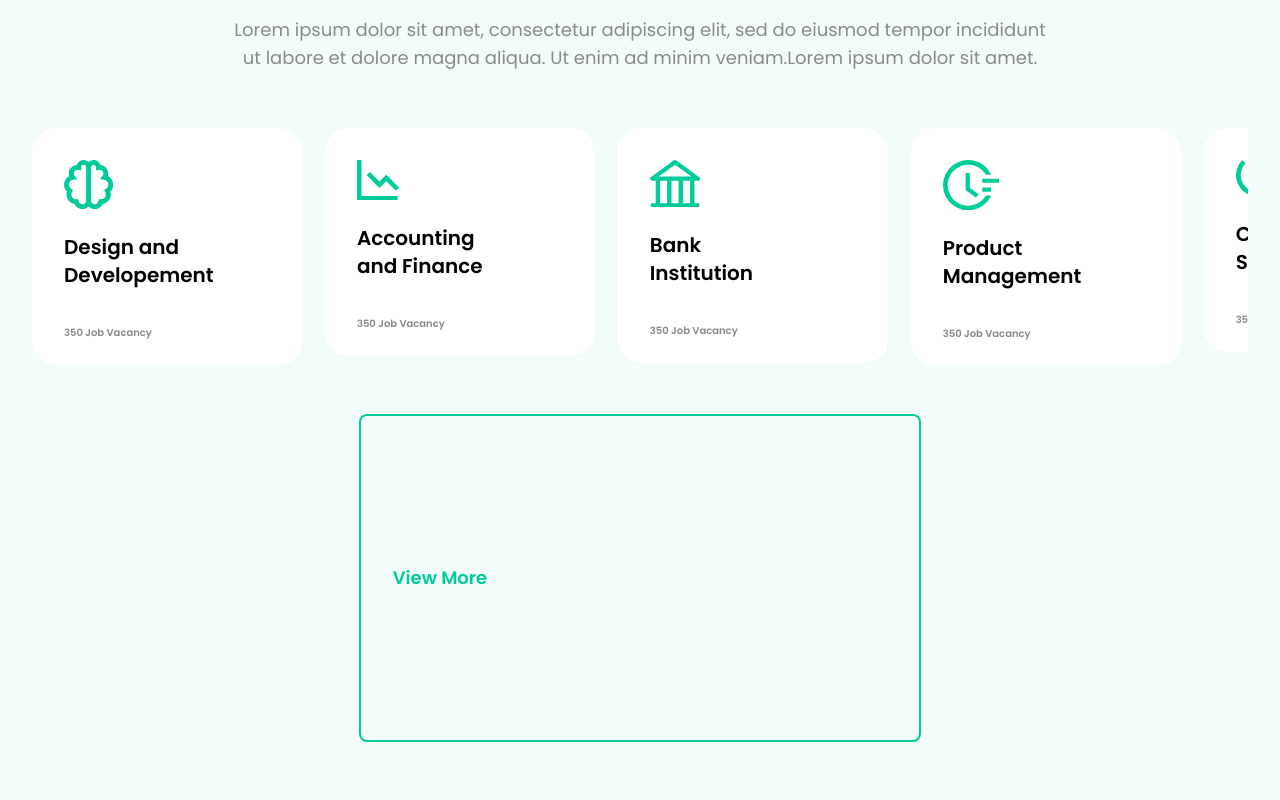
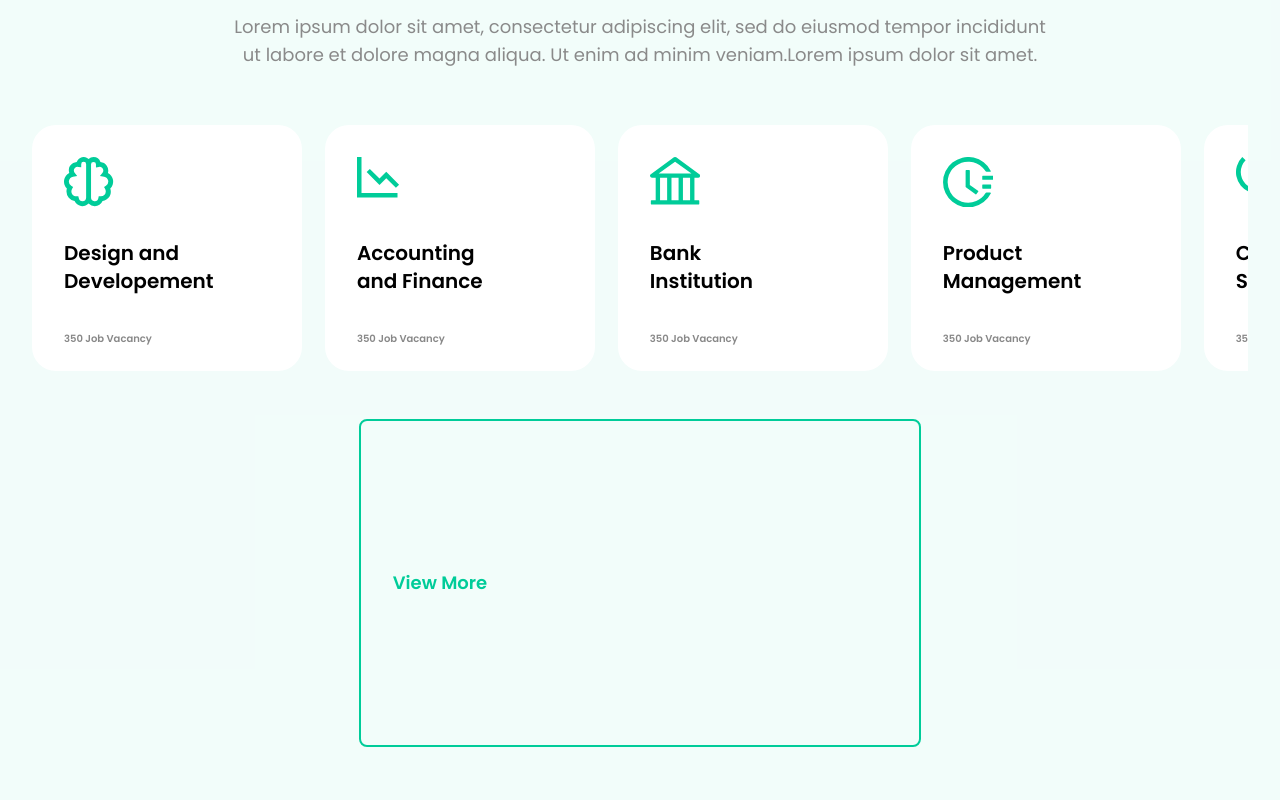
Before and after one commit to MaryJoeKhoury/job-search, a Next.js app: page / in a window 1280 px wide. Shown: the part 2380-3180 px from the top of the page. Built offline with nearby package versions, Linux system fonts and the light colour scheme.

Commit message:
style fixes on card

```diff
--- a/components/Card.js
+++ b/components/Card.js
@@ -4,9 +4,9 @@ import Cards from "./Cards";
 export const Card = (props) => {
   return (
     <div
-      className={`group flex cursor-pointer flex-col items-start justify-center gap-4 rounded-3xl pr-8 pt-8 ${props.paddingWrap} bg-white text-center font-Poppins ${props.width} ${props.hover}`}
+      className={`group flex cursor-pointer flex-col items-start justify-center gap-4 rounded-3xl pr-8 pt-8 ${props.paddingWrap} bg-white text-center font-Poppins ${props.width} ${props.hover} hover:duration-500`}
     >
-      <div className="w-7 md:w-10">
+      <div className="h-full w-full md:w-full">
         {/* <img src={props.icon} className="group-hover:bg-red-50" /> */}
         {props.icon}
       </div>
--- a/components/Footer.js
+++ b/components/Footer.js
@@ -11,7 +11,15 @@ const Footer = () => {
           minim veniam.
         </p>
       </div>
-      <div></div>
+      <div>
+        <h1>Company</h1>
+        <ul>
+          <li>Address: 123 Fifth Avenue, New York - 1060,USA.</li>
+          <li>Call Us: +(1600) 456 7890</li>
+          <li>Email: yourid@example.com</li>
+          <li>Mon Sat</li>
+        </ul>
+      </div>
       <div></div>
       <div></div>
     </div>
--- a/components/svgs/ApplyJob.js
+++ b/components/svgs/ApplyJob.js
@@ -1,11 +1,6 @@
 import * as React from "react";
 const ApplyJob = (props) => (
-  <svg
-    xmlns="http://www.w3.org/2000/svg"
-    width={42.76}
-    height={47.5}
-    {...props}
-  >
+  <svg xmlns="http://www.w3.org/2000/svg" width={50} height={50} {...props}>
     <g fill="#0c9" data-name="Group 63">
       <path
         d="m30.88 26.13-9.5-11.88-9.5 11.88h7.13V47.5h4.75V26.13Z"
--- a/components/svgs/Bank.js
+++ b/components/svgs/Bank.js
@@ -1,14 +1,9 @@
 import * as React from "react";
 const Bank = (props) => (
-  <svg
-    xmlns="http://www.w3.org/2000/svg"
-    width={50.129}
-    height={47.46}
-    {...props}
-  >
+  <svg xmlns="http://www.w3.org/2000/svg" width={50} height={50} {...props}>
     <path
       fill="#0c9"
-      className="group-hover:fill-white"
+      className="group-hover:fill-white group-hover:duration-500"
       d="M48.193 20.7a1.94 1.94 0 0 0 1.132-3.51L26.202.37a1.936 1.936 0 0 0-2.276 0L.803 17.19a1.941 1.941 0 0 0 1.138 3.51h3.748v22.65H1.33a.486.486 0 0 0-.485.48v3.15a.48.48 0 0 0 .485.48h47.468a.48.48 0 0 0 .485-.48v-3.15a.486.486 0 0 0-.485-.48h-4.359V20.7ZM25.064 4.64l16.414 11.94H8.65ZM10.048 20.7h7.084v22.65h-7.084Zm11.444 0h7.084v22.65h-7.084ZM40.08 43.35h-7.145V20.7h7.145Z"
       data-name="Path 265"
     />
--- a/components/svgs/Brain.js
+++ b/components/svgs/Brain.js
@@ -1,14 +1,9 @@
 import * as React from "react";
 const Brain = (props) => (
-  <svg
-    xmlns="http://www.w3.org/2000/svg"
-    width={49.166}
-    height={49.16}
-    {...props}
-  >
+  <svg xmlns="http://www.w3.org/2000/svg" width={50} height={50} {...props}>
     <path
       fill="#0c9"
-      className="group-hover:fill-white"
+      className="group-hover:fill-white group-hover:duration-500"
       d="M43.915 15.89a8.6 8.6 0 0 0-1.165-7.21 8.486 8.486 0 0 0-2.727-2.56 8.637 8.637 0 0 0-3.556-1.17A7.366 7.366 0 0 0 29.5 0a7.326 7.326 0 0 0-4.917 1.91 7.324 7.324 0 0 0-11.861 3.04 8.662 8.662 0 0 0-3.565 1.16 8.614 8.614 0 0 0-3.906 9.78 9.829 9.829 0 0 0-2.37 15.65 10.007 10.007 0 0 0-.423 2.87 9.84 9.84 0 0 0 8.125 9.67 8.591 8.591 0 0 0 14 2.48 8.6 8.6 0 0 0 6.146 2.6 8.634 8.634 0 0 0 7.842-5.06 9.726 9.726 0 0 0 3.828-1.56 9.844 9.844 0 0 0 3.886-11 9.85 9.85 0 0 0-2.37-15.65ZM18.437 44.25a3.694 3.694 0 0 1-3.614-2.95l-.521-1.97h-2.011A4.932 4.932 0 0 1 7.997 32l1.121-2-1.928-1.26a4.924 4.924 0 0 1 1.861-9.01l4.162-.64-2.6-3.31a3.651 3.651 0 0 1-.77-2.07 3.687 3.687 0 0 1 4.452-3.8l2.916.43V7.37a2.459 2.459 0 1 1 4.917 0v33.19a3.7 3.7 0 0 1-3.691 3.69Zm23.539-15.51-1.928 1.25L41.169 32a4.884 4.884 0 0 1 .622 2.41 4.953 4.953 0 0 1-5.039 4.92h-2.011l-.4 1.97a3.688 3.688 0 0 1-7.3-.74V7.37A2.459 2.459 0 0 1 29.5 4.91a2.487 2.487 0 0 1 2.458 2.58v2.97l2.916-.55a3.691 3.691 0 0 1 4.452 3.8 3.651 3.651 0 0 1-.77 2.07l-2.6 3.32 4.162.63a4.924 4.924 0 0 1 1.861 9.01Z"
       data-name="Path 264"
     />
--- a/components/svgs/Clock.js
+++ b/components/svgs/Clock.js
@@ -1,12 +1,11 @@
 import * as React from "react";
 const Clock = (props) => (
-  <svg
-    xmlns="http://www.w3.org/2000/svg"
-    width={56.78}
-    height={50.392}
-    {...props}
-  >
-    <g fill="#0c9" className="group-hover:fill-white" data-name="Group 54">
+  <svg xmlns="http://www.w3.org/2000/svg" width={50} height={50} {...props}>
+    <g
+      fill="#0c9"
+      className="group-hover:fill-white group-hover:duration-500"
+      data-name="Group 54"
+    >
       <path
         d="M56.27 18.742h-16.5a.523.523 0 0 0-.52.52v3.09a.516.516 0 0 0 .52.52h16.5a.514.514 0 0 0 .51-.52v-3.09a.521.521 0 0 0-.51-.52Zm-8.64 8.77h-7.86a.516.516 0 0 0-.52.52v3.09a.523.523 0 0 0 .52.52h7.86a.523.523 0 0 0 .52-.52v-3.09a.516.516 0 0 0-.52-.52Zm-21.51-14.53h-2.79a.717.717 0 0 0-.72.72v15.98a.7.7 0 0 0 .3.58l9.59 7a.727.727 0 0 0 1.01-.15l1.66-2.26v-.01a.732.732 0 0 0-.16-1.01l-8.17-5.9v-14.23a.711.711 0 0 0-.72-.72Z"
         data-name="Path 208"
--- a/components/svgs/Graph.js
+++ b/components/svgs/Graph.js
@@ -1,17 +1,12 @@
 import * as React from "react";
 const Graph = (props) => (
-  <svg
-    xmlns="http://www.w3.org/2000/svg"
-    width={42.091}
-    height={40.5}
-    {...props}
-  >
+  <svg xmlns="http://www.w3.org/2000/svg" width={50} height={50} {...props}>
     <g data-name="Group 51">
       <g data-name="Group 49">
         <g data-name="Group 48">
           <path
             fill="#0c9"
-            className="group-hover:fill-white"
+            className="group-hover:fill-white group-hover:duration-500"
             d="M4.5 0H0v40.5h40.5V36h-36Z"
             data-name="Path 202"
           />
@@ -19,7 +14,7 @@ const Graph = (props) => (
       </g>
       <path
         fill="#0c9"
-        className="group-hover:fill-white"
+        className="group-hover:fill-white group-hover:duration-500"
         d="m22.5 21.57-9.659-9.66-3.182 3.18L22.5 27.93l6.75-6.75 9.659 9.66 3.182-3.18L29.25 14.82Z"
         data-name="Path 203"
       />
--- a/components/svgs/Loading.js
+++ b/components/svgs/Loading.js
@@ -1,14 +1,9 @@
 import * as React from "react";
 const Loading = (props) => (
-  <svg
-    xmlns="http://www.w3.org/2000/svg"
-    width={42.76}
-    height={36.49}
-    {...props}
-  >
+  <svg xmlns="http://www.w3.org/2000/svg" width={50} height={50} {...props}>
     <path
       fill="#0c9"
-      className="group-hover:fill-white"
+      className="group-hover:fill-white group-hover:duration-500"
       d="M42.76 15.11A21.231 21.231 0 0 0 36.49 0l-3.35 3.36a16.63 16.63 0 1 1-23.52 0L6.27 0a21.384 21.384 0 1 0 36.49 15.11Z"
       data-name="Path 266"
     />
--- a/components/svgs/Register.js
+++ b/components/svgs/Register.js
@@ -1,11 +1,6 @@
 import * as React from "react";
 const Register = (props) => (
-  <svg
-    xmlns="http://www.w3.org/2000/svg"
-    width={42.75}
-    height={42.76}
-    {...props}
-  >
+  <svg xmlns="http://www.w3.org/2000/svg" width={50} height={50} {...props}>
     <path
       fill="#0c9"
       d="M38 42.76H16.625a4.765 4.765 0 0 1-4.75-4.76v-9.5h4.75V38H38V4.76H16.625v9.5h-4.75v-9.5A4.765 4.765 0 0 1 16.625 0H38a4.765 4.765 0 0 1 4.75 4.76V38A4.765 4.765 0 0 1 38 42.76ZM21.375 30.88v-7.12H0V19h21.375v-7.12l11.875 9.5Z"
--- a/components/svgs/Resume.js
+++ b/components/svgs/Resume.js
@@ -1,11 +1,6 @@
 import * as React from "react";
 const Resume = (props) => (
-  <svg
-    xmlns="http://www.w3.org/2000/svg"
-    width={36.334}
-    height={44.16}
-    {...props}
-  >
+  <svg xmlns="http://www.w3.org/2000/svg" width={50} height={50} {...props}>
     <g data-name="Group 56">
       <path
         fill="none"
--- a/components/svgs/SearchJob.js
+++ b/components/svgs/SearchJob.js
@@ -1,11 +1,6 @@
 import * as React from "react";
 const SearchJob = (props) => (
-  <svg
-    xmlns="http://www.w3.org/2000/svg"
-    width={47.5}
-    height={52.24}
-    {...props}
-  >
+  <svg xmlns="http://www.w3.org/2000/svg" width={50} height={50} {...props}>
     <g fill="#0c9" data-name="Group 60">
       <path
         d="M4.75 9.5H9.5v7.12h23.75V9.5H38v11.87h4.75V9.5A4.768 4.768 0 0 0 38 4.74h-9.925a7.1 7.1 0 0 0-13.394 0H4.753A4.768 4.768 0 0 0 .003 9.5v33.24a4.768 4.768 0 0 0 4.75 4.76h11.872v-4.76H4.75Zm16.625-4.76A2.38 2.38 0 1 1 19 7.12a2.384 2.384 0 0 1 2.375-2.38Z"
--- a/pages/index.js
+++ b/pages/index.js
@@ -65,35 +65,35 @@ const jobCategoriesInfo = [
     icon: <Brain />,
     title: "Design and Developement",
     description: "350 Job Vacancy",
-    padding: "pt-2 pb-5 xs:pr-12 pl-0",
+    padding: "pt-4 pb-5 pr-12 pl-0",
   },
   {
     id: 2,
     icon: <Graph />,
     title: "Accounting and Finance",
     description: "350 Job Vacancy",
-    padding: "pt-2 pb-5 md:pr-12 ",
+    padding: "pt-4 pb-5 pr-16 pr-20",
   },
   {
     id: 3,
     icon: <Bank />,
     title: "Bank Institution",
     description: "350 Job Vacancy",
-    padding: "pt-2 pb-5 xs:pr-28",
+    padding: "pt-4 pb-5 pr-28",
   },
   {
     id: 4,
     icon: <Clock />,
     title: "Product Management",
     description: "350 Job Vacancy",
-    padding: "pt-2 pb-5 xs:pr-12",
+    padding: "pt-4 pb-5 pr-12",
   },
   {
     id: 5,
     icon: <Loading />,
     title: "Customer Support",
     description: "350 Job Vacancy",
-    padding: "pt-2 pb-5 xs:pr-20",
+    padding: "pt-4 pb-5 pr-20",
   },
 ];
 
@@ -231,19 +231,19 @@ export default function Home() {
             className="mySwiper"
             breakpoints={{
               320: {
-                slidesPerView: 2.2,
+                slidesPerView: 1.3,
                 spaceBetween: 14,
               },
               480: {
-                slidesPerView: 1.8,
+                slidesPerView: 1.4,
                 // spaceBetween: 30,
               },
               640: {
-                slidesPerView: 2.4,
+                slidesPerView: 2.2,
                 spaceBetween: 30,
               },
               768: {
-                slidesPerView: 2.7,
+                slidesPerView: 2.4,
                 spaceBetween: 0,
               },
               1024: {
@@ -266,9 +266,9 @@ export default function Home() {
                     padding={info.padding}
                     backgroundColor={info.backgroundColor}
                     paddingWrap="pb-6 lg:pl-8 pl-4"
-                    width="lg:w-[270px] md:w-[240px] xs:w-[210px] w-[140px]"
-                    hover="hover:bg-green hover:text-white"
-                    groupHover="group-hover:text-white"
+                    width="lg:w-[270px] md:w-[260px] sm:w-[260px] w-[220px] xs:w-[280px]"
+                    hover="hover:bg-green hover:text-white  hover:duration-500"
+                    groupHover="group-hover:text-white  group-hover:duration-500"
                     descriptionColor="text-[#888888] font-semibold"
                     // width="w-[280px]"
                   />
```
